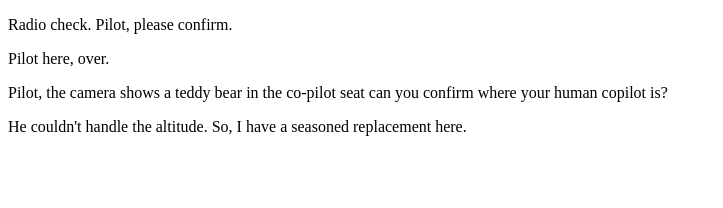
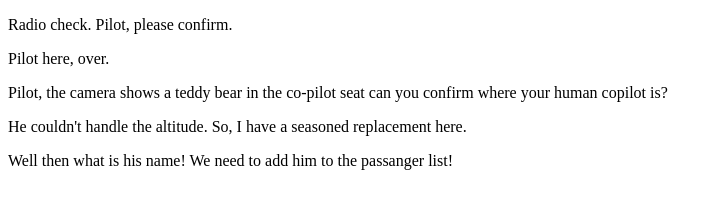
Before and after one commit to Mll0032/communication-log-control, a plain HTML site: page index.html in a window 1280 px wide. Shown: the whole page, without its empty margins (0-723 px from the left). Drawn offline with Linux system fonts and the light colour scheme.

Commit message:
Passanger List addition

```diff
--- a/index.html
+++ b/index.html
@@ -5,5 +5,6 @@
       <p>Pilot here, over.</p>
       <p>Pilot, the camera shows a teddy bear in the co-pilot seat can you confirm where your human copilot is?</p>
       <p>He couldn't handle the altitude. So, I have a seasoned replacement here.</p>
+      <p>Well then what is his name! We need to add him to the passanger list!</p>
    </body>
 </html>
```
